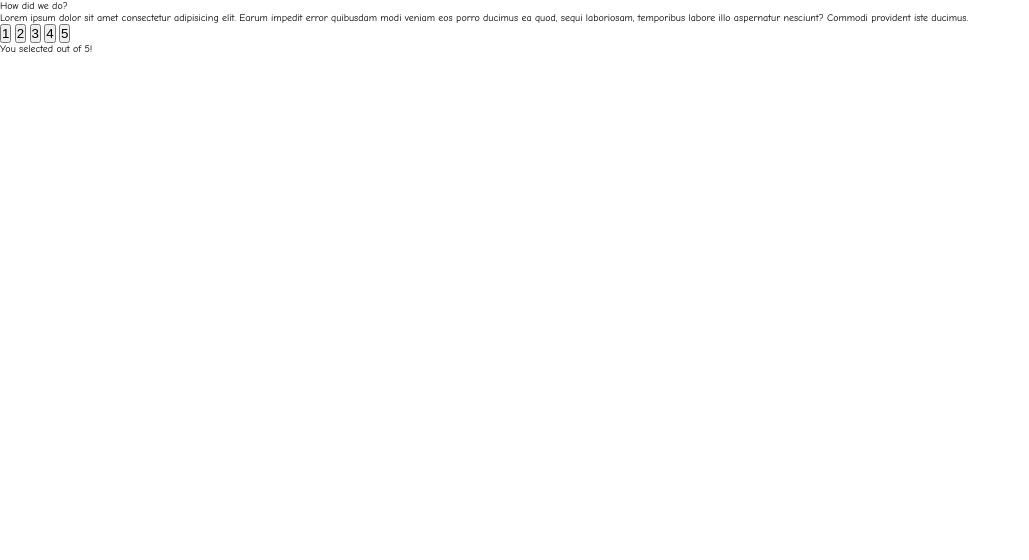
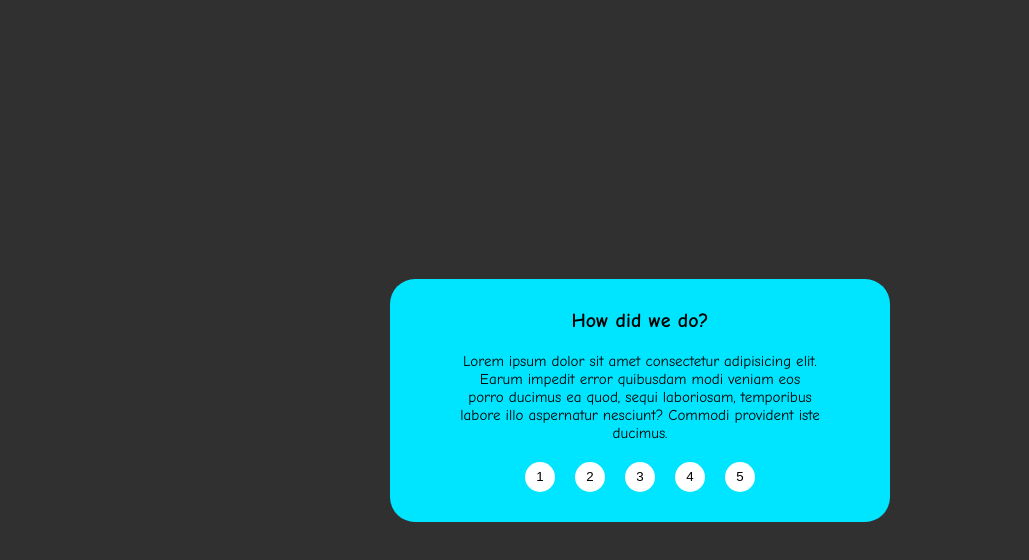
Before and after one commit to pulpetto/interactive-rating-component, a plain HTML site: page index.html in a window 1280 px wide. Shown: the whole page, without its empty margins (0-1029 px from the left). Drawn offline with Linux system fonts and the light colour scheme.

Commit message:
css layouting

```diff
--- a/styles.css
+++ b/styles.css
@@ -10,4 +10,60 @@ html {
 
 body {
     font-family: "Comic Neue", cursive;
+    height: 100vh;
+    display: flex;
+    justify-content: center;
+    align-items: center;
+    background-color: rgb(48, 48, 48);
 }
+
+main {
+    font-size: 2rem;
+    max-width: 50rem;
+    text-align: center;
+    border-radius: 25px;
+    padding: 3rem;
+    background-color: rgb(0, 229, 255);
+}
+
+.rating {
+}
+
+.rating__heading {
+    font-weight: 700;
+}
+
+.rating__desc {
+    font-size: 1.5rem;
+    margin: 2rem 4rem;
+}
+
+.rating__list {
+    display: flex;
+    justify-content: center;
+    gap: 2rem;
+}
+
+.rating__list--btn {
+    width: 3rem;
+    height: 3rem;
+    background-color: rgb(255, 255, 255);
+    border: none;
+    border-radius: 50%;
+}
+
+.after {
+    display: none;
+}
+
+.after__thx {
+}
+
+.after__thx--score {
+}
+
+.after__heading {
+}
+
+.after__desc {
+}
```
